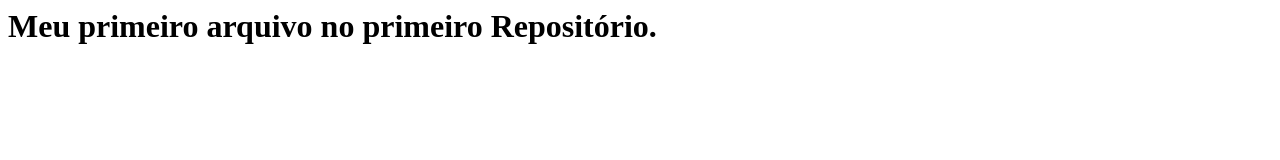
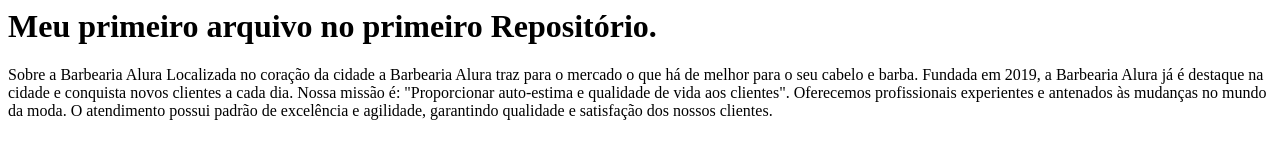
Before and after one commit to cesargrobe/PC_Trim_1-CEGL_2022, a plain HTML site: page index.html in a window 1280 px wide. Drawn offline with Linux system fonts and the light colour scheme.

Commit message:
Inserindo arquivo html

```diff
--- a/index.html
+++ b/index.html
@@ -1,3 +1,12 @@
 <html>
   <h1>Meu primeiro arquivo no primeiro Repositório.</h1>
-</html>
+
+
+Sobre a Barbearia Alura
+
+Localizada no coração da cidade a Barbearia Alura traz para o mercado o que há de melhor para o seu cabelo e barba. Fundada em 2019, a Barbearia Alura já é destaque na cidade e conquista novos clientes a cada dia.
+
+Nossa missão é: "Proporcionar auto-estima e qualidade de vida aos clientes".
+
+Oferecemos profissionais experientes e antenados às mudanças no mundo da moda. O atendimento possui padrão de excelência e agilidade, garantindo qualidade e satisfação dos nossos clientes.
+  </html>
```
